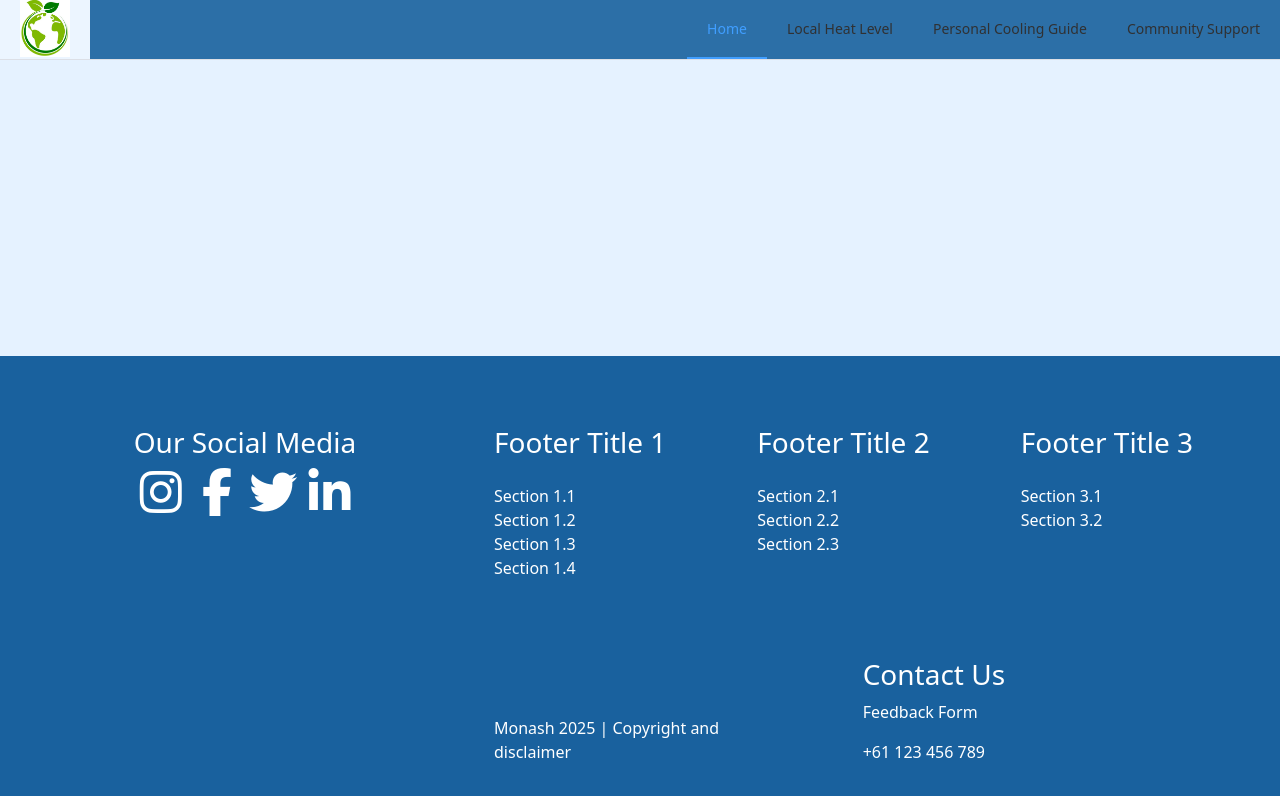
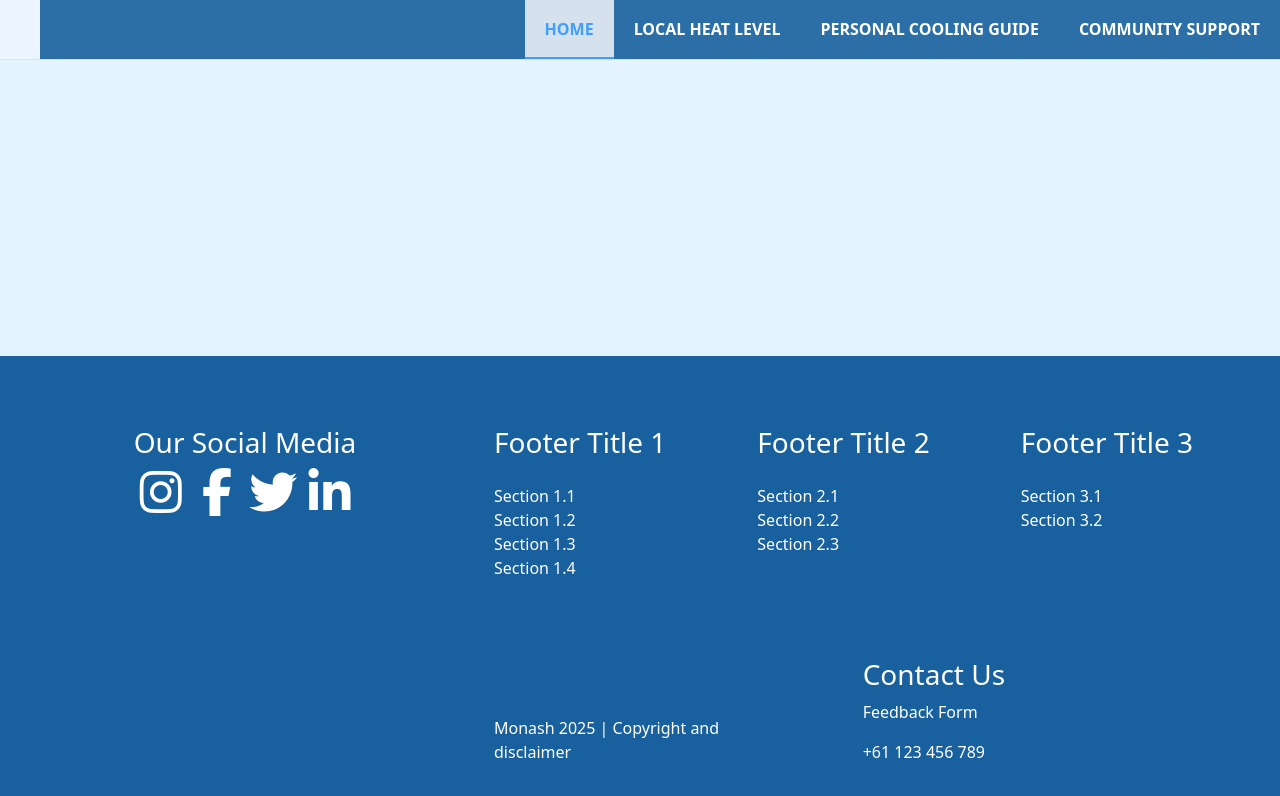
Before and after one commit to ZhangJianyu1918/Melbourne-Cooling-Solution, a Vue app in the folder Frontend/: page /map in a window 1280 px wide. Shown: the top 796 px of the page. Built offline with nearby package versions, Linux system fonts and the light colour scheme.

Commit message:
make the navigation bar similar with home page navigation bar and change home page picture to video and reject all mp4 file uploaded to github

```diff
--- a/Frontend/src/components/NavigationBar.vue
+++ b/Frontend/src/components/NavigationBar.vue
@@ -7,24 +7,18 @@
     @select="handleSelect"
     style="background-color: rgba(25, 97, 158, 0.9);"
   >
-    <el-menu-item index="0">
-      <template #title>
-        <router-link to="/">
-          <img src="../assets/logo.png" style="width: 50px;" alt="Logo" class="logo" />
-        </router-link>
-      </template>
-    </el-menu-item>
+    <el-menu-item index="0"></el-menu-item>
     <el-menu-item index="1">
-      <router-link to="/" active-class="active-link">Home</router-link>
+      <router-link to="/" active-class="active-link">HOME</router-link>
     </el-menu-item>
     <el-menu-item index="2">
-      <router-link to="/local-heat-level" active-class="active-link">Local Heat Level</router-link>
+      <router-link to="/local-heat-level" active-class="active-link">LOCAL HEAT LEVEL</router-link>
     </el-menu-item>
     <el-menu-item index="3">
-      <router-link to="/personal-cooling-guide" active-class="active-link">Personal Cooling Guide</router-link>
+      <router-link to="/personal-cooling-guide" active-class="active-link">PERSONAL COOLING GUIDE</router-link>
     </el-menu-item>
     <el-menu-item index="4">
-      <router-link to="/community-support" active-class="active-link">Community Support</router-link>
+      <router-link to="/community-support" active-class="active-link">COMMUNITY SUPPORT</router-link>
     </el-menu-item>
   </el-menu>
 </template>
@@ -54,15 +48,30 @@ watch(
 );
 
 const handleSelect = (key: string, keyPath: string[]) => {
+  activeIndex.value = key;
   console.log(key, keyPath);
 };
 </script>
 
 <style scoped>
+.el-menu--horizontal {
+  width: 100%;
+  height: 60px;
+  background-color: rgba(25, 97, 158, 0.9);
+  display: flex;
+  align-items: center;
+  justify-content: space-evenly;
+}
+
 .el-menu--horizontal > .el-menu-item:nth-child(1) {
   margin-right: auto;
 }
 .el-menu--horizontal .el-menu-item {
+  color: #fff;
+  text-decoration: none;
+  font-weight: bold;
+  font-size: 1rem;
+  transition: color 0.2s;
   transition: background-color 0.3s ease;
 }
 
@@ -77,4 +86,17 @@ const handleSelect = (key: string, keyPath: string[]) => {
 a {
   text-decoration: none;
 }
+
+.el-menu-item.is-active {
+  background-color: rgba(255, 255, 255, 0.8) !important;
+  color: #ffffff !important;
+  font-weight: bold;
+  border-bottom: 3px solid #ffffff;
+}
+
+
+a.router-link-active {
+  color: #ffcc00 !important;
+  font-weight: bold;
+}
 </style>
--- a/Frontend/src/pages/HomePage.vue
+++ b/Frontend/src/pages/HomePage.vue
@@ -1,6 +1,10 @@
 <template>
     <div>
         <header class="header">
+            <video autoplay loop muted class="background-video">
+                <source src="../assets/home-video.mp4" type="video/mp4">
+                Your browser does not support the video tag.
+            </video>
             <!-- 首页专属导航栏 -->
             <nav v-if="isHome" class="home-nav">
                 <ul>
@@ -124,15 +128,22 @@ const services = [
 <style scoped>
 /* 头部区域 */
 .header {
-    background-image: url("../assets/home.png");
-    background-size: cover;
-    background-position: center;
     padding: 4rem 2rem;
     position: relative;
     min-height: 100vh;
     display: flex;
     flex-direction: column;
     justify-content: space-between;
+    overflow: hidden;
+}
+.background-video {
+    position: absolute;
+    top: 50%;
+    left: 50%;
+    width: 100%;
+    height: 100%;
+    object-fit: cover;
+    transform: translate(-50%, -50%);
 }
 
 /* Add this gradient overlay */
@@ -143,10 +154,10 @@ const services = [
     left: 0;
     width: 100%;
     height: 70%; /* You can adjust this height */
-    background: linear-gradient(to top,
+    /* background: linear-gradient(to top,
                 rgba(0, 0, 0, 0.7) 0%,
                 rgba(0, 0, 0, 0.4) 30%,
-                rgba(0, 0, 0, 0) 100%);
+                rgba(0, 0, 0, 0) 100%); */
     pointer-events: none; /* Makes sure clicks pass through to elements below */
     z-index: 1; /* Above the background but below the content */
 }
@@ -172,16 +183,6 @@ const services = [
     z-index: 2; /* Same z-index as content */
 }
 
-/* 首页专属导航栏 */
-.home-nav {
-    background-color: transparent;
-    position: absolute;
-    top: 0;
-    left: 0;
-    width: 100%;
-    z-index: 10;
-}
-
 .home-nav ul {
     list-style: none;
     display: flex;
@@ -205,16 +206,6 @@ const services = [
 .home-nav a:hover {
     color: #60a5fa;
     /* 悬停时变色 */
-}
-
-/* 头部内容 */
-.header-content {
-    margin-left: 100px;
-    color: white;
-    position: absolute;
-    left: 0;
-    top: 30%;
-    padding: 10px;
 }
 
 h1 {
```
Also changed, not shown: 1 other file (tests, documents, lock files or other folders).
